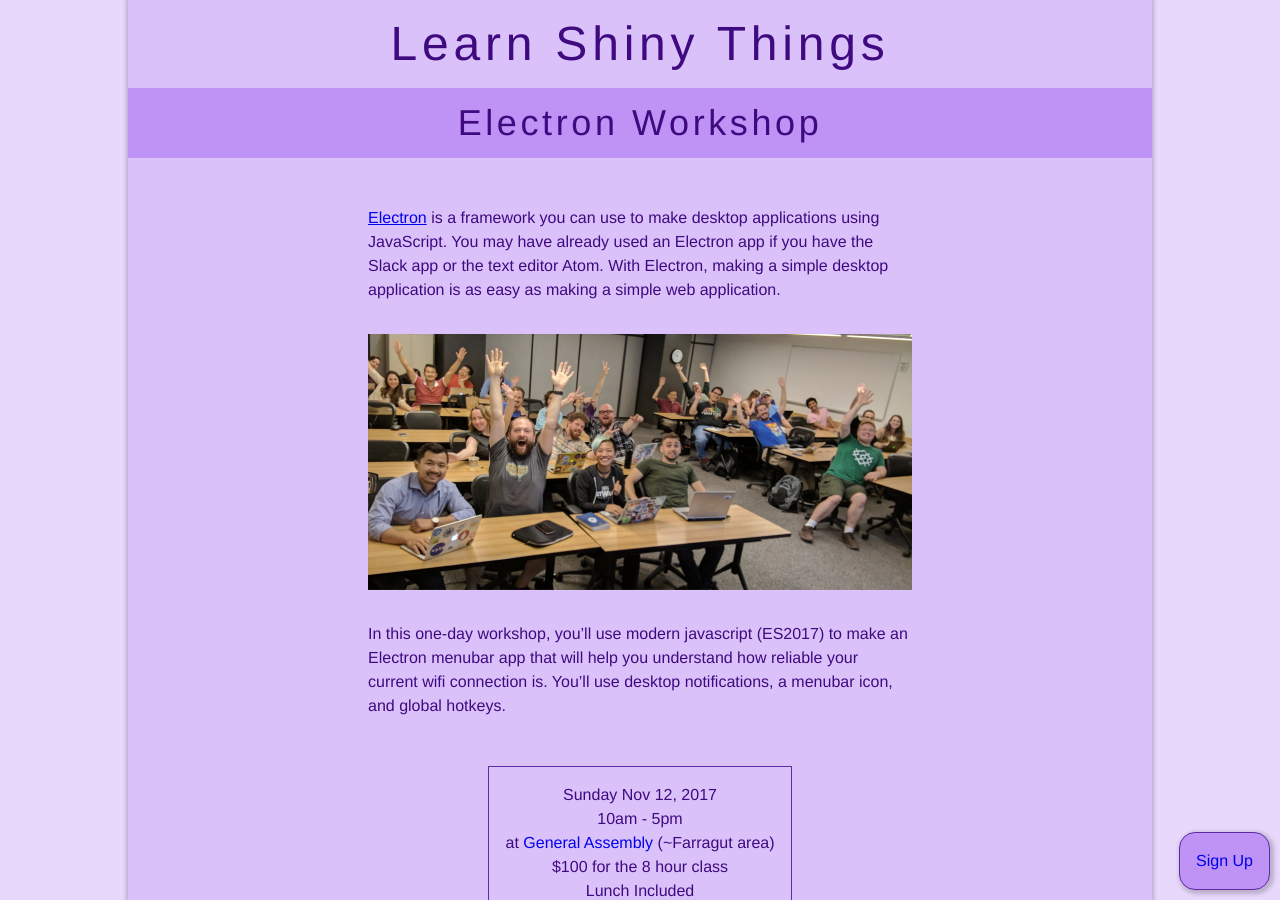
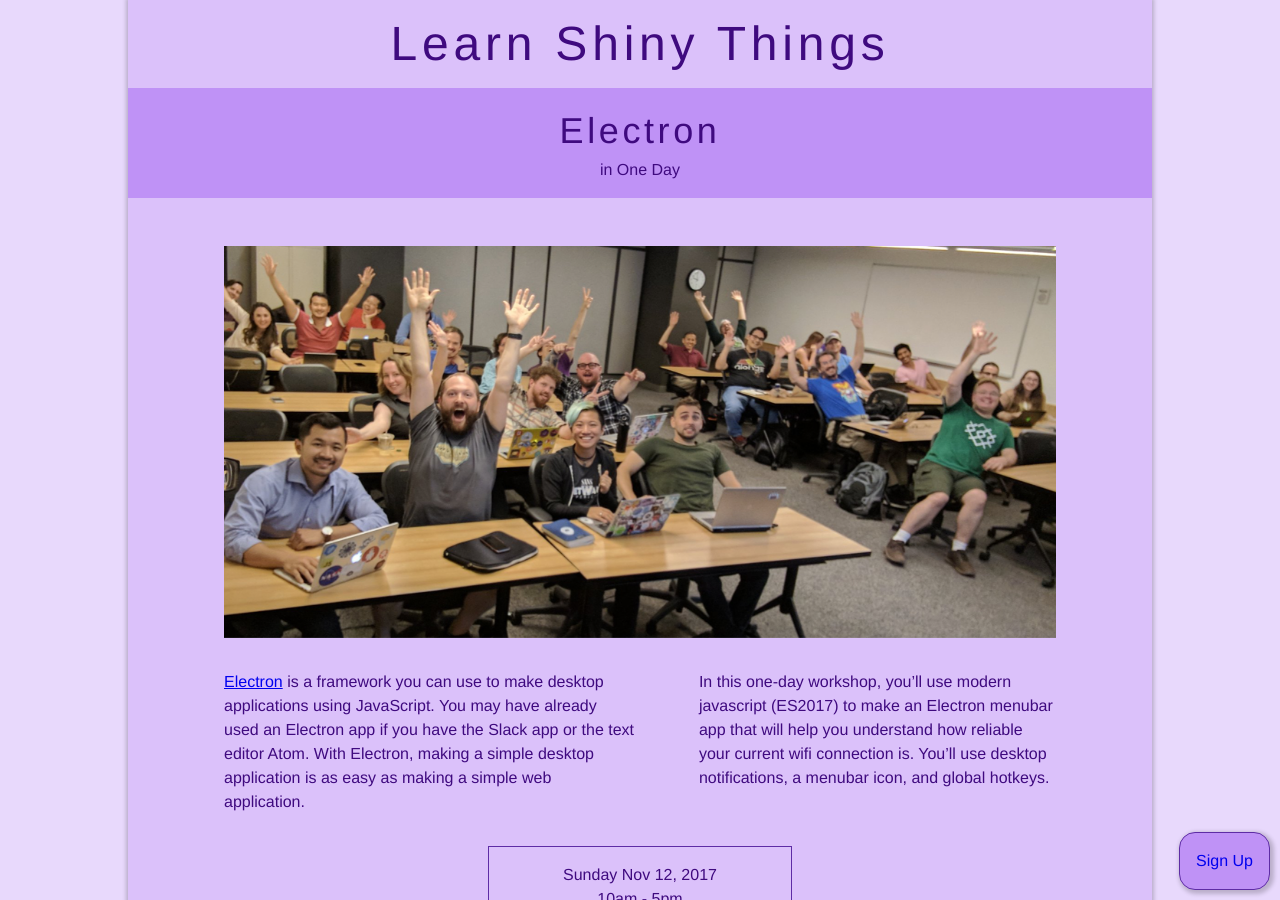
Before and after one commit to learnshinythings/learnshinythings.github.io, a Jekyll site: the page built from electron.md, in a window 1280 px wide and 900 px high. Built offline with Jekyll 4.4.1, drawn with Linux system fonts in a browser that asks for light colours; nearby versions of some CDN libraries.

Commit message:
more header styling

```diff
--- a/electron.md
+++ b/electron.md
@@ -7,36 +7,44 @@ layout: general
 
 
 <div class="bg-purp tc">
-<div class="f2 tracked measure-wide dib tl pv2">Electron Workshop</div>
+<div class="dib pv3">
+  <div class="f2 tracked">Electron</div>
+  <div class="f5">in One Day</div>
+</div>
 </div>
 
 
 <div class="bg-purp-light pa4-ns tc">
-<div class="measure-wide dib tl" markdown="1">
+
+<div class="flex items-center justify-center mh5 mv3">
+  <img src="/class-photo-banner.png" class="banner">
+</div>
+
+<div class="flex mh4">
+  <div class="measure dib tl mh4" markdown="1">
   [Electron](https://electron.atom.io/) is a framework you can use to make desktop applications using JavaScript. You may have already used an Electron app if you have the Slack app or the text editor Atom. With Electron, making a simple desktop application is as easy as making a simple web application.
+  </div>
+  <div class="measure dib tl mh4" markdown="1">
+  In this one-day workshop, you'll use modern javascript (ES2017) to make an Electron menubar app that will help you understand how reliable your current wifi connection is. You'll use desktop notifications, a menubar icon, and global hotkeys.
+  </div>
+</div>
 
-  <div class="flex items-center justify-center mv4">
-    <img src="/class-photo-banner.png" class="banner">
+<div class="flex flex-column items-center justify-center">
+  <div class="tc pa3 ma3 ba b--purple bg-purp-light">
+    <div>Sunday Nov 12, 2017</div>
+    <div>10am - 5pm</div>
+    <div>at <a href="https://generalassemb.ly/locations/washington-dc" class="link">General Assembly</a> (~Farragut area)</div>
+    <div>$100 for the 8 hour class</div>
+    <div>Lunch Included</div>
   </div>
 
-  In this one-day workshop, you'll use modern javascript (ES2017) to make an Electron menubar app that will help you understand how reliable your current wifi connection is. You'll use desktop notifications, a menubar icon, and global hotkeys.
+  <a href="https://ti.to/learn-shiny-things/learn-electron" class="link ma3">
+    <div class="tc pa3 ba br4 b--purple bg-purp shadow-3">
+      Register Interest or Sign Up
+    </div>
+  </a>
+</div>
 
-  <div class="flex flex-column items-center justify-center mt4">
-    <div class="tc pa3 ma3 ba b--purple bg-purp-light">
-      <div>Sunday Nov 12, 2017</div>
-      <div>10am - 5pm</div>
-      <div>at <a href="https://generalassemb.ly/locations/washington-dc" class="link">General Assembly</a> (~Farragut area)</div>
-      <div>$100 for the 8 hour class</div>
-      <div>Lunch Included</div>
-    </div>
-
-    <a href="https://ti.to/learn-shiny-things/learn-electron" class="link ma3">
-      <div class="tc pa3 ba br4 b--purple bg-purp shadow-3">
-        Register Interest or Sign Up
-      </div>
-    </a>
-  </div>
-</div>
 </div>
 
 
```
